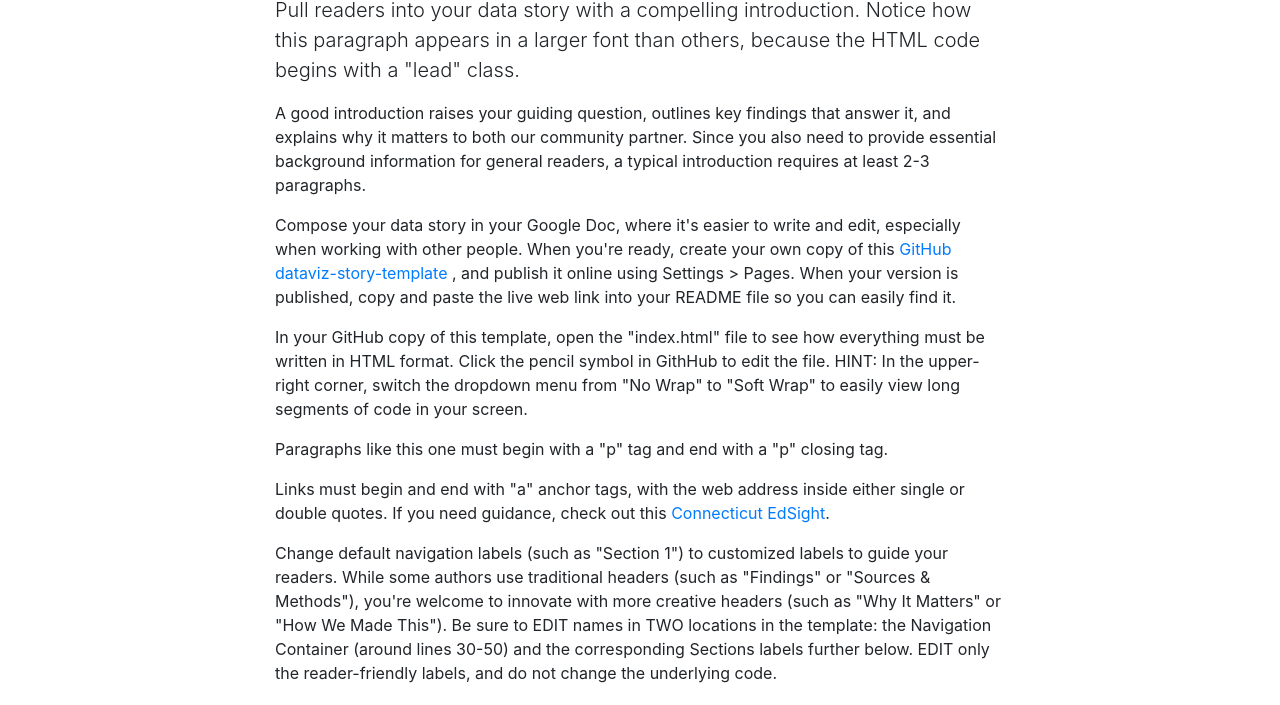
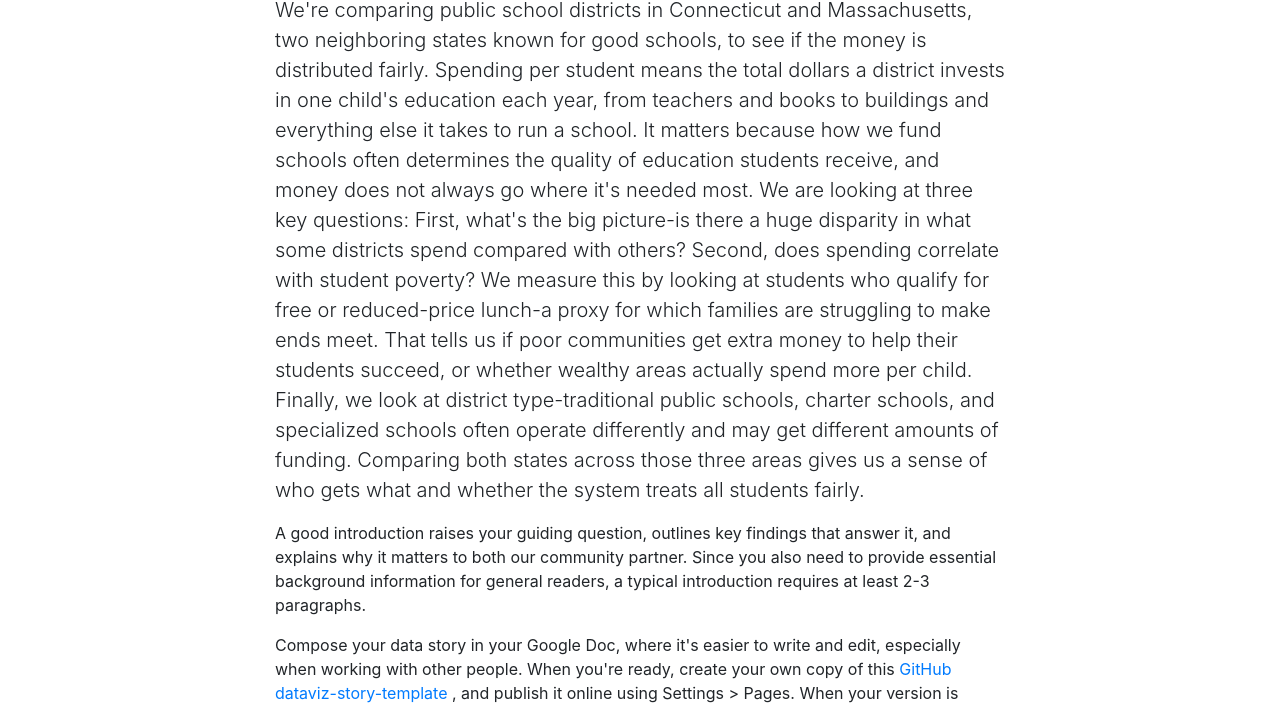
Before and after one commit to ryanalbano19/Data-Viz-Story-Practice-, a plain HTML site: page index.html in a window 1280 px wide. Shown: the part 711-1416 px from the top of the page. Drawn offline with nearby package versions, Linux system fonts and the light colour scheme.

Commit message:
Update index.html

```diff
--- a/index.html
+++ b/index.html
@@ -68,7 +68,7 @@
 
           <h2>Introduction: Why Money Matters</h2>
 
-          <p class="lead">Pull readers into your data story with a compelling introduction. Notice how this paragraph appears in a larger font than others, because the HTML code begins with a "lead" class.</p>
+          <p class="lead">We're comparing public school districts in Connecticut and Massachusetts, two neighboring states known for good schools, to see if the money is distributed fairly. Spending per student means the total dollars a district invests in one child's education each year, from teachers and books to buildings and everything else it takes to run a school. It matters because how we fund schools often determines the quality of education students receive, and money does not always go where it's needed most. We are looking at three key questions: First, what's the big picture-is there a huge disparity in what some districts spend compared with others? Second, does spending correlate with student poverty? We measure this by looking at students who qualify for free or reduced-price lunch-a proxy for which families are struggling to make ends meet. That tells us if poor communities get extra money to help their students succeed, or whether wealthy areas actually spend more per child. Finally, we look at district type-traditional public schools, charter schools, and specialized schools often operate differently and may get different amounts of funding. Comparing both states across those three areas gives us a sense of who gets what and whether the system treats all students fairly.</p>
 
           <p>A good introduction raises your guiding question, outlines key findings that answer it, and explains why it matters to both our community partner. Since you also need to provide essential background information for general readers, a typical introduction requires at least 2-3 paragraphs.</p>
 
```
